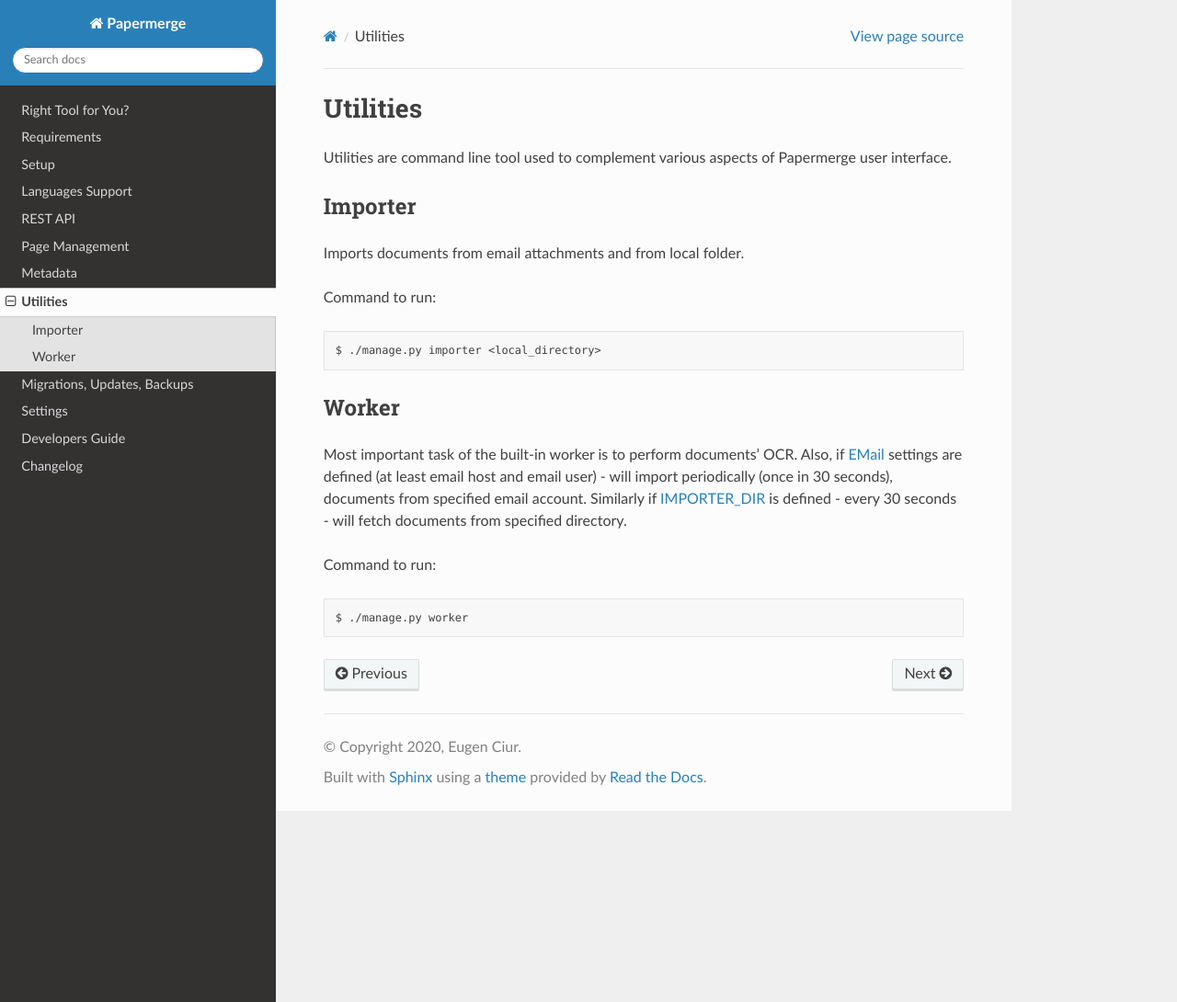
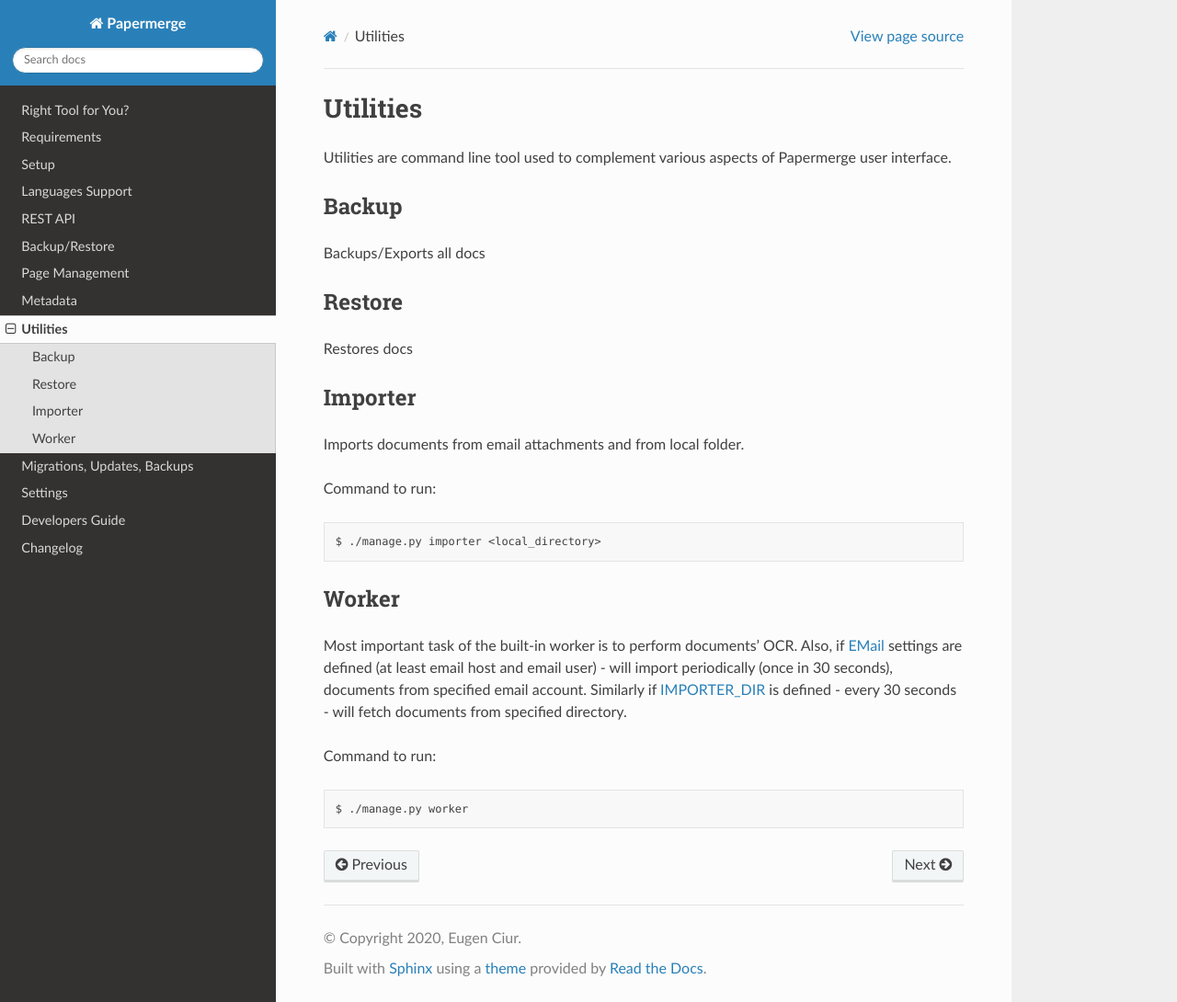
Before and after one commit to ciur/papermerge, a Sphinx documentation site: the page built from docs/source/utilities.rst, in a window 1280 px wide and 1090 px high. Shown: the whole window at 92% size. Built offline with Sphinx 7.4.7 and the Read the Docs theme 2.0.0, drawn with Linux system fonts in a browser that asks for light colours.

Commit message:
Basic scaffolding documentation for Backup/Restore feature.

```diff
--- /dev/null
+++ b/docs/source/backup_restore.rst
@@ -0,0 +1,6 @@
+.. _backup_restore:
+
+Backup/Restore
+===============
+
+There are two different interfaces to backup/restore documents. One is UI based (will be added soon) and via command line.
--- a/docs/source/index.rst
+++ b/docs/source/index.rst
@@ -43,6 +43,7 @@
    setup/index
    languages
    rest_api
+   backup_restore
    page_management
    metadata
    utilities
--- a/docs/source/utilities.rst
+++ b/docs/source/utilities.rst
@@ -4,6 +4,22 @@
 ==========
 
 Utilities are command line tool used to complement various aspects of Papermerge user interface.
+
+
+.. _backup_command:
+
+Backup
+##########
+
+Backups/Exports all docs
+
+.. _restore_command:
+
+Restore
+##########
+
+Restores docs
+
 
 .. _importer_command:
 
```
Also changed, not shown: changelog.md (+1 -0 lines).
